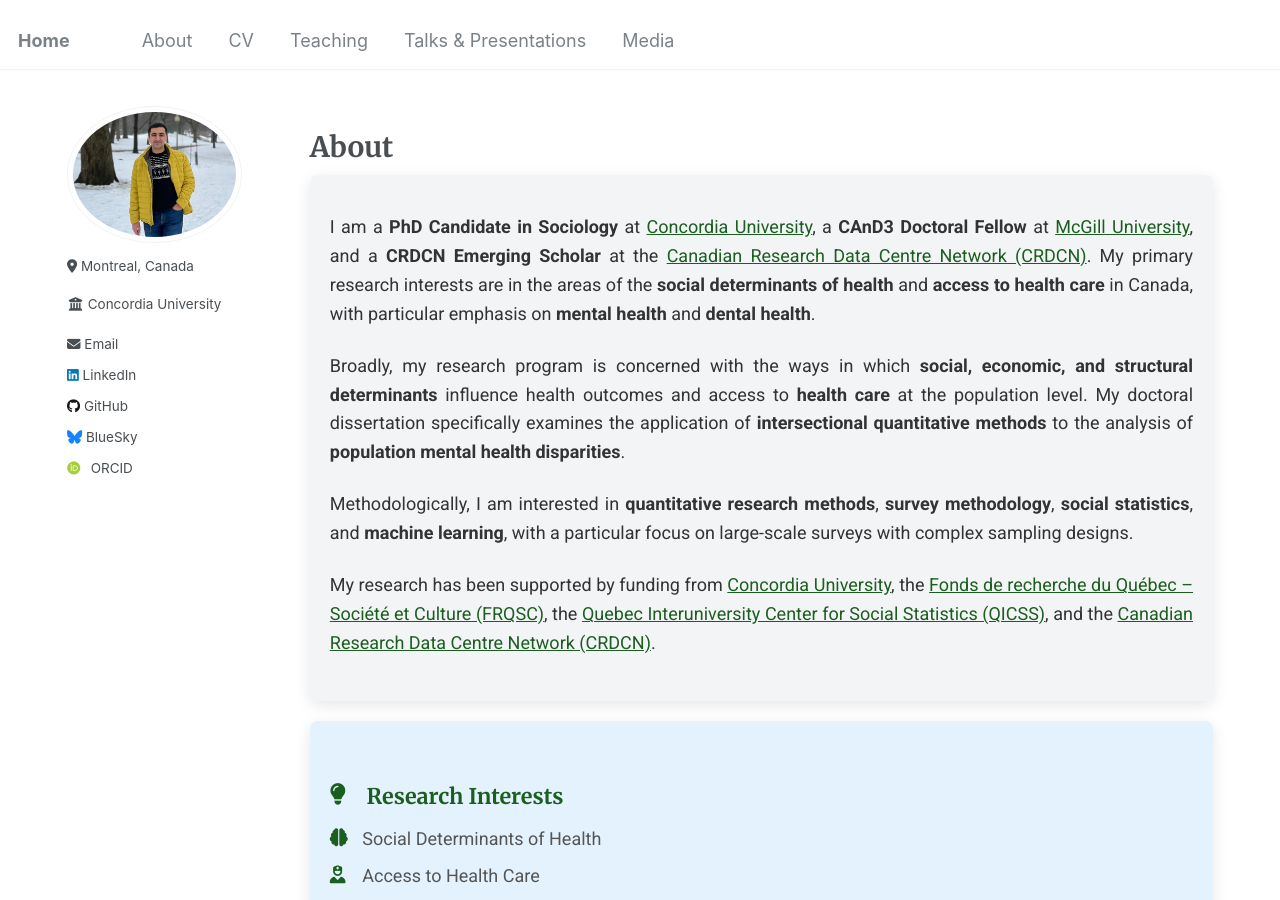
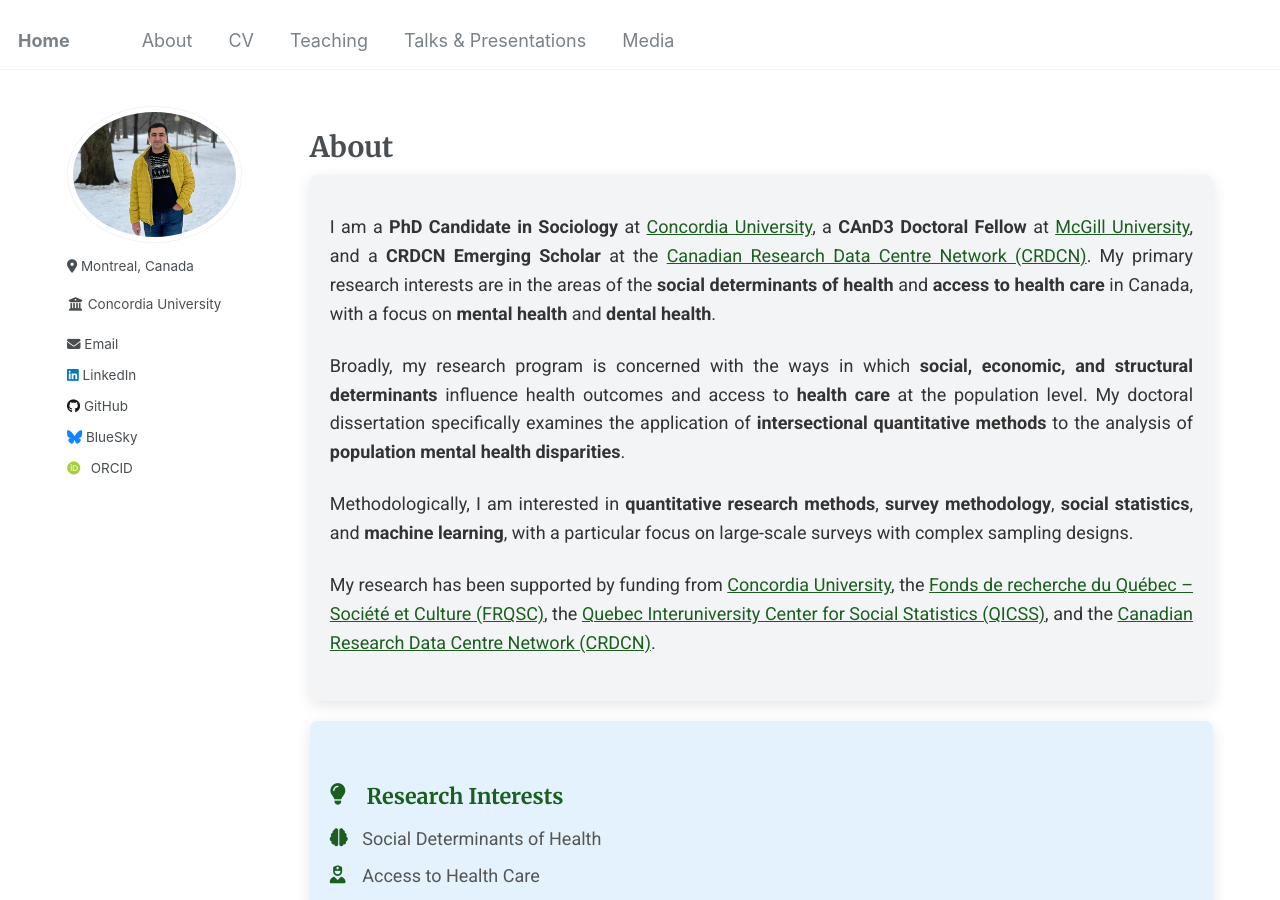
Before and after one commit to Mohsnmonji/mohsnmonji.github.io, a Jekyll site: the page built from about-me.md, in a window 1280 px wide and 900 px high. Built offline with Jekyll 4.4.1, drawn with Linux system fonts in a browser that asks for light colours; some web fonts are replaced.

Commit message:
Update about-me.md

```diff
--- a/about-me.md
+++ b/about-me.md
@@ -90,7 +90,7 @@ author_profile: true
     <a href="https://crdcn.ca" target="_blank">Canadian Research Data Centre Network (CRDCN)</a>.
     My primary research interests are in the areas of the
     <strong>social determinants of health</strong> and
-    <strong>access to health care</strong> in Canada, with particular emphasis on
+    <strong>access to health care</strong> in Canada, with a focus on
     <strong>mental health</strong> and <strong>dental health</strong>.
   </p>
 
```
